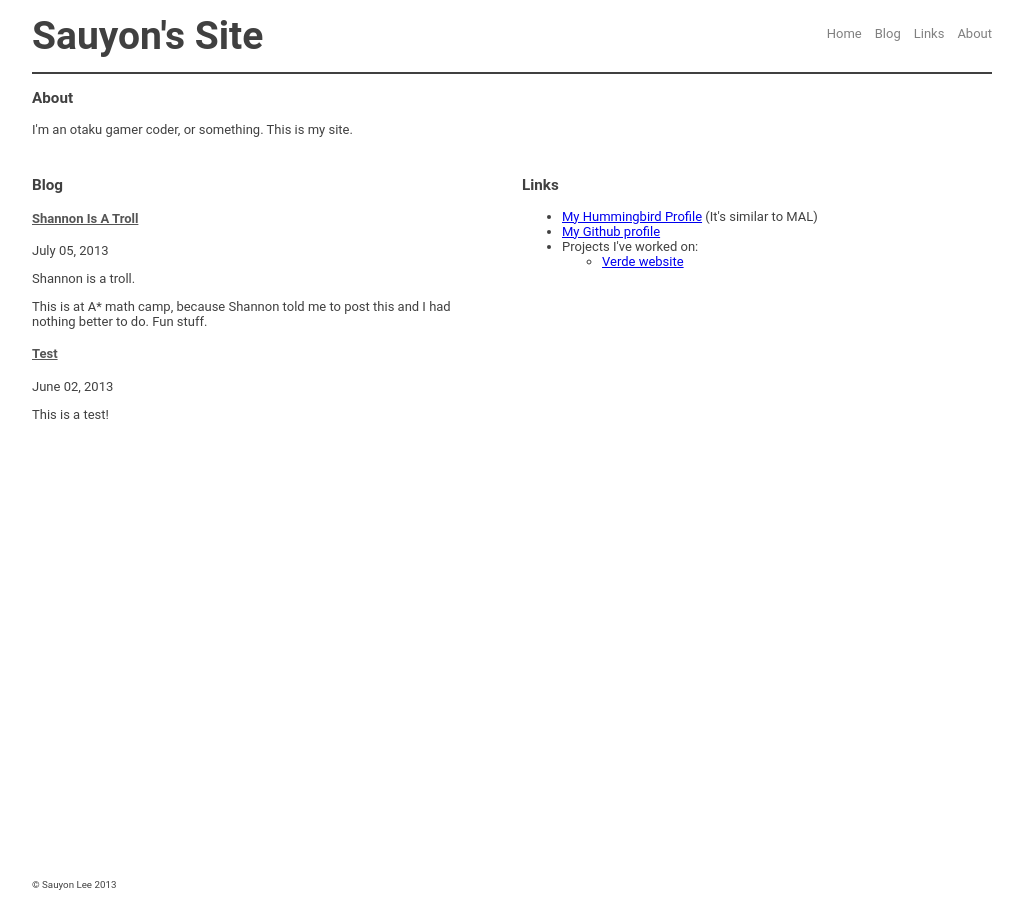
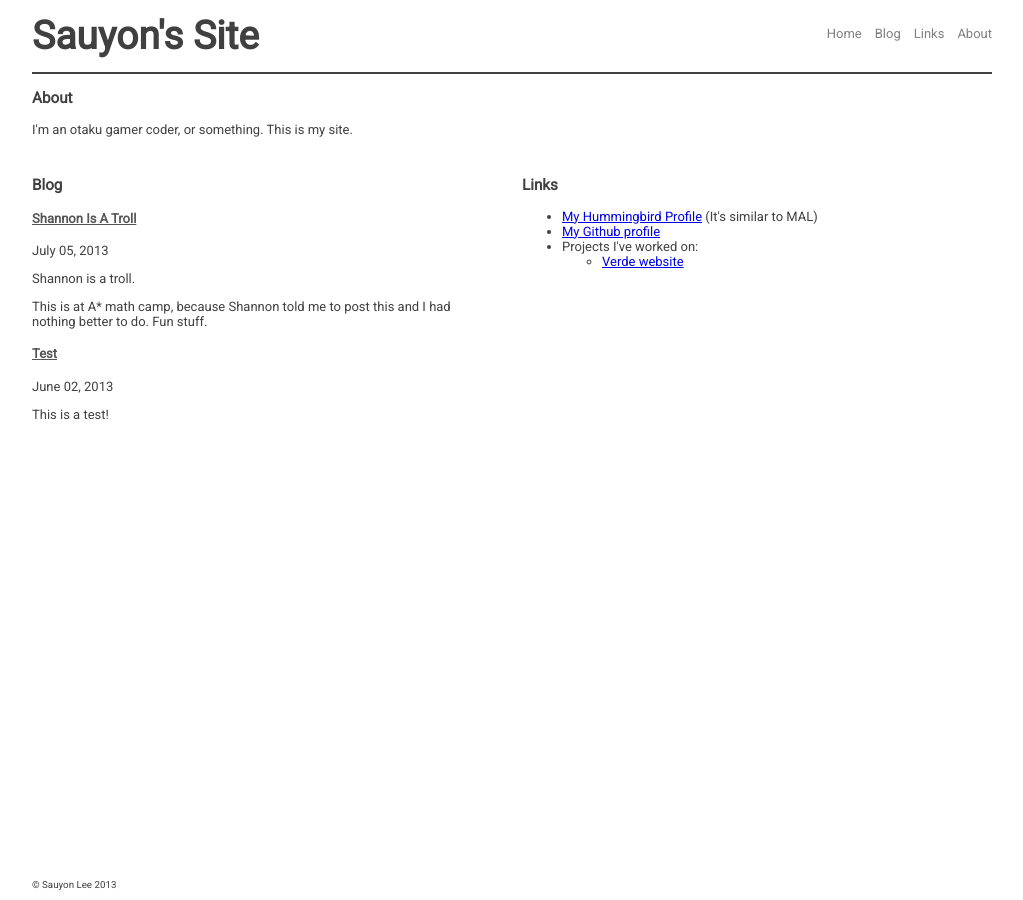
Before and after one commit to sauyon/sauyon.github.io, a Jekyll site: the page built from index.html, in a window 1280 px wide. Shown: the whole page, without its empty margins (128-1151 px from the left). Built offline with Jekyll 4.4.1, drawn with Linux system fonts in a browser that asks for light colours.

Commit message:
actually include the roboto font

```diff
--- a/css/style.css
+++ b/css/style.css
@@ -1,4 +1,5 @@
 @include url("reset.css");
+@import url(http://fonts.googleapis.com/css?family=Roboto);
 
 /* styles */
 
```
